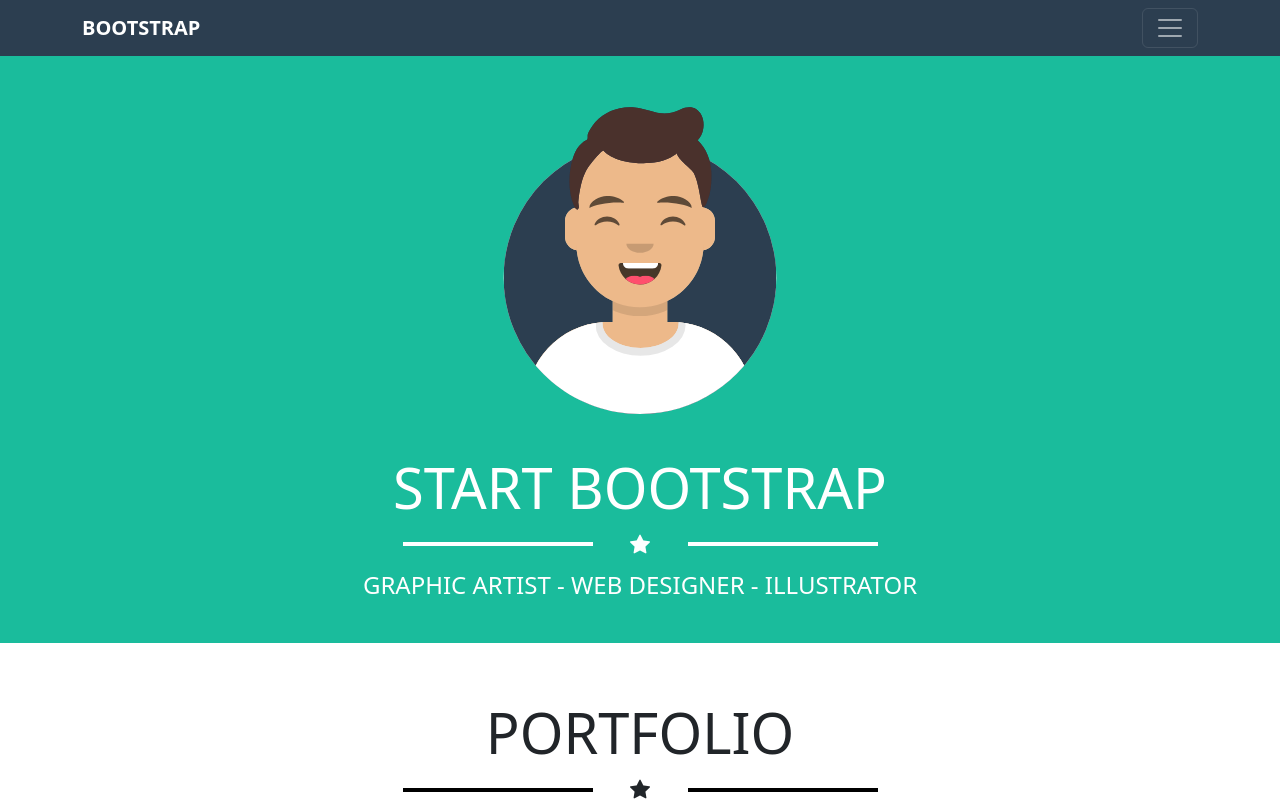
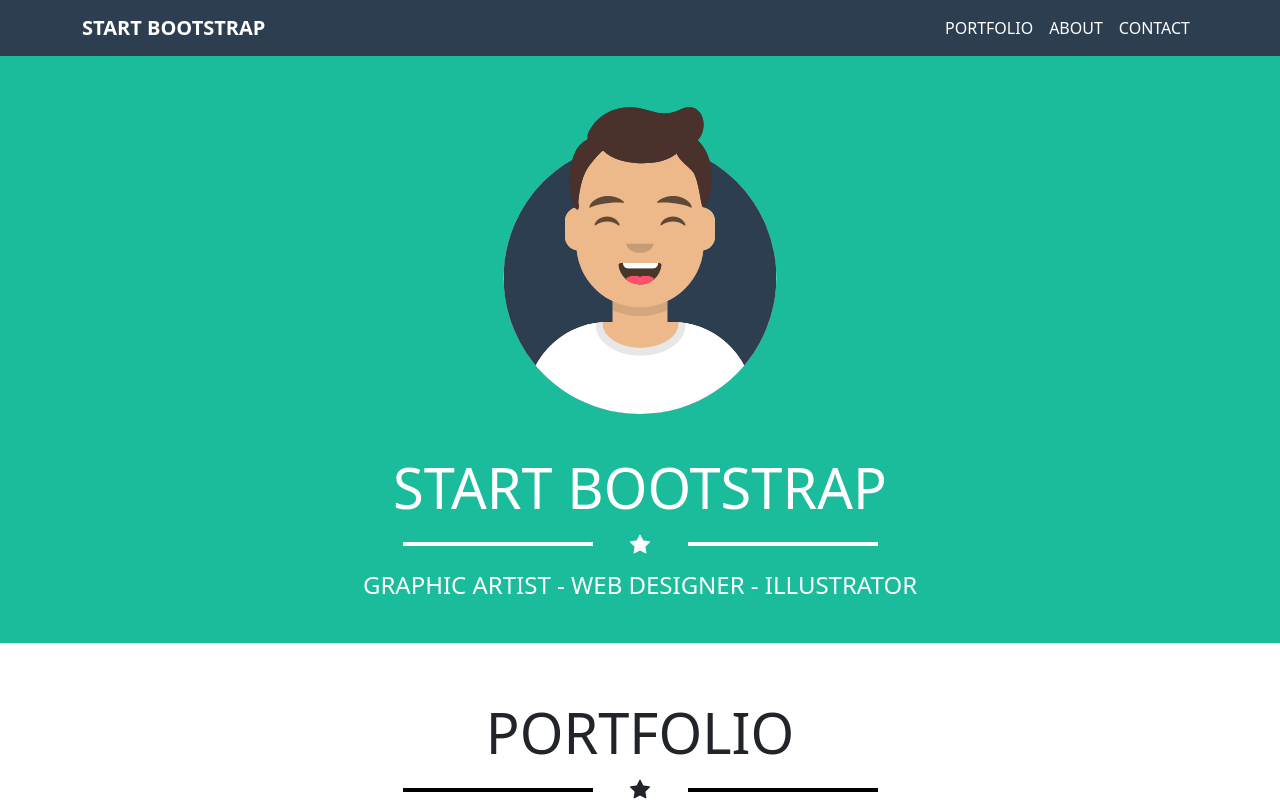
Before and after one commit to AngeloTripodi/html-css-bootstrap-freelancer, a plain HTML site: page index.html in a window 1280 px wide. Shown: the top 808 px of the page. Drawn offline with nearby package versions, Linux system fonts and the light colour scheme.

Commit message:
Add Navbar

```diff
--- a/css/style.css
+++ b/css/style.css
@@ -13,6 +13,7 @@
 .my-btn{
     background-color: #1abc9c;
 }
+
 
 .my-btn:hover{
     background-color: grey;
--- a/index.html
+++ b/index.html
@@ -13,7 +13,31 @@
 <body>
 
     <header>
-        <nav class="navbar navbar-dark fixed-top my-bg">
+
+        <nav class="navbar navbar-dark navbar-expand-lg fixed-top my-bg">
+            <div class="container-md">
+              <a class="navbar-brand fw-bold" href="#">START BOOTSTRAP</a>
+              <button class="navbar-toggler collapsed" type="button" data-bs-toggle="collapse" data-bs-target="#navbarSupportedContent" aria-controls="navbarSupportedContent" aria-expanded="false" aria-label="Toggle navigation">
+                <span class="navbar-toggler-icon"></span>
+              </button>
+              <div class="navbar-collapse collapse flex-grow-0" id="navbarSupportedContent">
+                <ul class="navbar-nav me-auto mb-2 mb-lg-0">
+                  <li class="nav-item">
+                    <a class="nav-link active text-white" aria-current="page" href="#">PORTFOLIO</a>
+                  </li>
+                  <li class="nav-item">
+                    <a class="nav-link text-white" href="#">ABOUT</a>
+                  </li>
+                  <li class="nav-item">
+                    <a class="nav-link text-white" href="#">CONTACT</a>
+                  </li>
+                </ul>
+              </div>
+            </div>
+          </nav>
+
+
+        <!-- <nav class="navbar navbar-dark fixed-top my-bg">
             <div class="container-md">
               <a class="navbar-brand fw-bold" href="#">BOOTSTRAP</a>
               <button class="navbar-toggler" type="button" data-bs-toggle="offcanvas" data-bs-target="#offcanvasNavbar" aria-controls="offcanvasNavbar">
@@ -38,8 +62,10 @@
                 </div>
               </div>
             </div>
-          </nav>
+          </nav> -->
     </header>
+
+
 
     <main>
         <div id="start" class="container-fluid bg-springgreen text-white pt-5">
```
